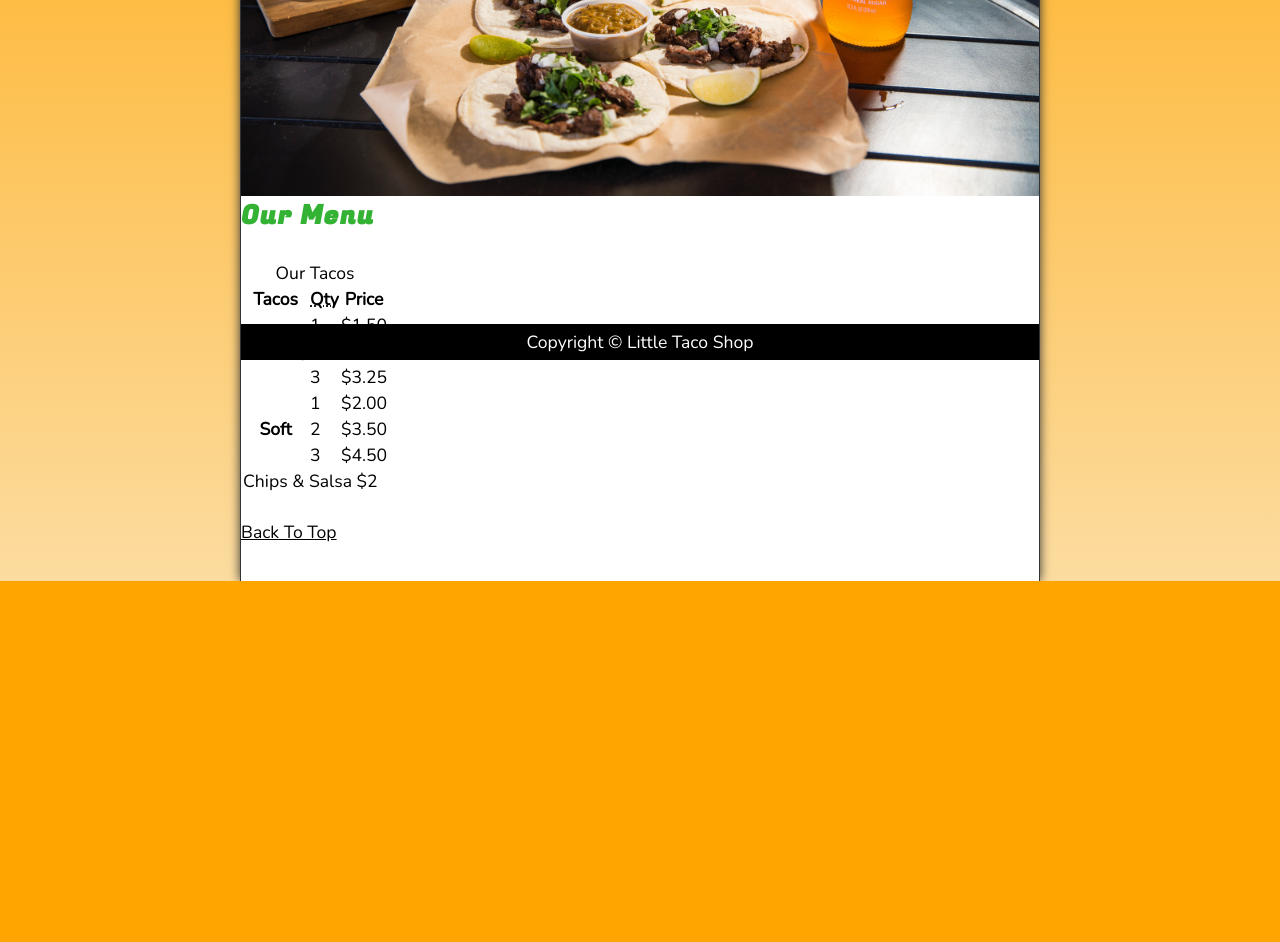
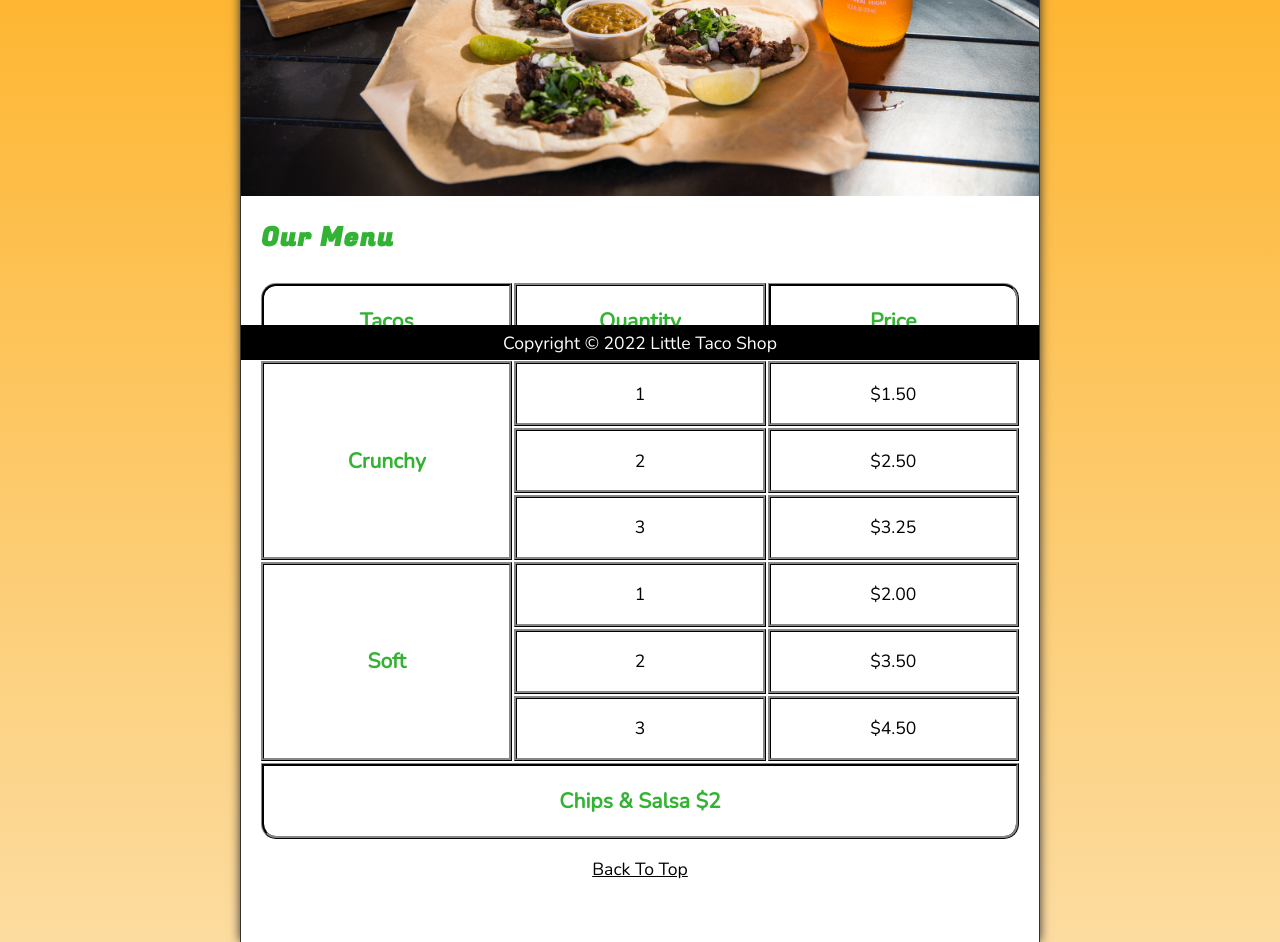
Before and after one commit to cecabrerac/css_course, a plain HTML site: page 24_lesson_starter/index.html in a window 1280 px wide. Shown: the part 440-1382 px from the top of the page. Before the commit the page ends 1021 px from the top, so only its background shows below. Drawn offline with nearby package versions, Linux system fonts and the light colour scheme.

Commit message:
Final Project Part3

```diff
--- a/24_lesson_starter/about.html
+++ b/24_lesson_starter/about.html
@@ -6,9 +6,10 @@
     <meta name="viewport" content="width=device-width, initial-scale=1.0" />
     <meta name="author" content="Carlos Cabrera" />
     <meta name="description" content="About The Little Taco Shop" />
-    <title>About The Little Taco Shop</title>
+    <title>About LTS</title>
     <link rel="icon" href="favicon.ico" type="image/x-icon" />
     <link rel="stylesheet" href="css/style.css" />
+    <script src="js/main.js" defer></script>
   </head>
   <body>
     <header class="header">
@@ -43,7 +44,7 @@
       </figure>
     </section>
     <main class="main">
-      <article id="about" class="main__article">
+      <article id="about" class="main__article about">
         <h2>About <abbr title="The Little Taco Shop">LTS</abbr></h2>
         <p>
           <abbr title="The Little Taco Shop">LTS</abbr> was founded in
@@ -51,11 +52,11 @@
           <strong>love of tacos</strong> 🌮🌮🌮. We hope our shop adds a unique
           and interesting place to our little town.
         </p>
-        <aside>
+        <aside class="about__trivia">
           <h3>Taco Trivia</h3>
           <details>
             <summary>When did tacos first appear in the United Stated?</summary>
-            <p>
+            <p class="about__trivia-answer">
               Jeffrey M. Pilcher, taco historian and professor of history at the
               University of Minnesota, says the earliest mention of tacos in the
               United States are in a newspaper from
@@ -74,7 +75,7 @@
     </main>
     <footer class="footer">
       <p>
-        <span class="nowrap">Copyright &copy;</span>
+        <span class="nowrap">Copyright &copy; <time id="year"></time></span>
         <span class="nowrap">Little Taco Shop</span>
       </p>
     </footer>
--- a/24_lesson_starter/css/style.css
+++ b/24_lesson_starter/css/style.css
@@ -27,24 +27,26 @@ input, button, textarea {
     --FS: clamp(1rem, 2.2vh, 1.5rem);
 
     /* COLORS */
+    --BGCOLOR-FADE: rgb(252, 220, 160);
     --BGCOLOR: orange;
-    --BGCOLOR-FADE: rgb(252, 220, 160);
     --BGIMAGE: linear-gradient(to bottom, var(--BGCOLOR), var(--BGCOLOR-FADE));
     --BODY-BGCOLOR: #FFF;
+    --BORDER-COLOR: #333;
+    --BUTTON-COLOR: #FFF;
     --FONT-COLOR: #000;
-    --BORDER-COLOR: #333;
+    --HEADER-BGCOLOR: #000;
+    --HEADER-COLOR: #FFF;
+    --HERO-BGCOLOR: rgba(51, 178, 51, 0.75);
+    --HERO-COLOR: #FFF;
     --HIGHLIGHT-COLOR: rgb(51, 178, 51);
+    --LINK-ACTIVE: orange;
     --LINK-COLOR: #000;
     --LINK-HOVER: hsla(0, 0%, 0%, 0.6);
-    --LINK-ACTIVE: orange;
-    --HEADER-BGCOLOR: #000;
-    --HEADER-COLOR: #FFF;
     --NAV-BGCOLOR: #FFF;
-    --HERO-BGCOLOR: rgba(51, 178, 51, 0.75);
-    --HERO-COLOR: #FFF;
 
     /* BORDERS */
     --BORDERS: 1px solid var(--BORDER-COLOR);
+    --BORDER-RADIUS: 15px;
 
     /* STANDARD PADDING */
     --PADDING-TB: 0.25em;
@@ -52,7 +54,24 @@ input, button, textarea {
 
     /* STANDARD MARGIN */
     --MARGIN: clamp(1em, 2.5vh, 1.5em) 0;
+}
 
+@media (prefers-color-scheme: dark) {
+    :root {
+        --BGCOLOR-FADE: gray;
+        --BGCOLOR: #000;
+        --BODY-BGCOLOR: #333;
+        --BORDER-COLOR: whitesmoke;
+        --BUTTON-COLOR: #000;
+        --FONT-COLOR: whitesmoke;
+        --HEADER-COLOR: whitesmoke;
+        --HERO-COLOR: #333;
+        --HIGHLIGHT-COLOR: whitesmoke;
+        --LINK-ACTIVE: rgb(252, 200, 103);
+        --LINK-COLOR: whitesmoke;
+        --LINK-HOVER: orange;
+        --NAV-BGCOLOR: rgb(20, 20, 20);
+    }
 }
 
 /* || UTILITY CLASSES */
@@ -190,3 +209,145 @@ a:active {
     padding: var(--PADDING-TB) var(--PADDING_SIDE);
     text-align: center;
 }
+
+/* || MAIN */
+
+.main {
+    padding: var(--PADDING-TB) var(--PADDING_SIDE);
+}
+
+.main__article {
+    scroll-margin-top: 6.5rem;
+    margin: var(--MARGIN);
+}
+
+.main__article:first-child {
+    margin-top: 1em;
+}
+
+.main__article:last-child {
+    min-height: calc(100vh - 20rem);
+}
+
+/* || ABOUT */
+
+.about__trivia {
+    margin: var(--MARGIN);
+}
+
+.about__trivia-answer {
+    margin-top: 1em;
+}
+
+/* || CONTACT */
+
+.contact__h2 {
+    margin: 0;
+}
+
+.contact__fieldset {
+    border: none;
+}
+
+.contact__p {
+    margin: 1em 0;
+}
+
+.contact__label {
+    display: block;
+    font-weight: bold;
+}
+
+.contact__input, .contact__textarea {
+    padding: 0.5em;
+    border-radius: var(--BORDER-RADIUS);
+    border-width: 2px;
+    width: 100%;
+}
+
+.contact__button {
+    padding: 0.5em;
+    border-radius: var(--BORDER-RADIUS);
+    background-color: var(--HIGHLIGHT-COLOR);
+    color: var(--BUTTON-COLOR);
+    font-weight: bold;
+}
+
+/* || CONTACT */
+
+thead, tbody, tfoot, tr {
+    display: contents;
+}
+
+.menu__container {
+    display: grid;
+    grid-template-columns: repeat(3, 1fr);
+    grid-template-areas:
+        "hd1 hd2 hd3"
+        "cr cr1 cr1p"
+        "cr cr2 cr2p"
+        "cr cr3 cr3p"
+        "sf sf1 sf1p"
+        "sf sf2 sf2p"
+        "sf sf3 sf3p"
+        "cs cs cs";
+    gap: 0.1em;
+    margin-bottom: 1em;
+}
+
+.menu__cr {
+    grid-area: cr;
+}
+.menu__sf {
+    grid-area: sf;
+}
+.menu__cs {
+    grid-area: cs;
+}
+
+.menu__cr, .menu__sf, .menu__cs, .menu__header {
+    color: var(--HIGHLIGHT-COLOR);
+    font-weight: bold;
+    height: 100%;
+    display: grid;
+    place-content: center;
+}
+
+.menu__header, .menu__item {
+    width: 100%;
+    padding: 1em;
+    border: medium ridge var(--BORDER-COLOR);
+}
+
+.menu__item {
+    display: grid;
+    place-content: center;
+}
+
+thead th:first-child {
+    border-top-left-radius: var(--BORDER-RADIUS);
+}
+
+thead th:last-child {
+    border-top-right-radius: var(--BORDER-RADIUS);
+}
+
+tfoot td{
+    border-bottom-left-radius: var(--BORDER-RADIUS);
+    border-bottom-right-radius: var(--BORDER-RADIUS);
+}
+
+@media screen and (min-width: 576px){
+    .header__h1::before {
+        content: "🌮 ";
+    }
+    .header__h1::after {
+        content: " 🌮";
+    }
+    .menu__header,
+    .menu__cr,
+    .menu__sf,
+    .menu__cs {
+        font-size: 120%;
+    }
+}
--- a/24_lesson_starter/index.html
+++ b/24_lesson_starter/index.html
@@ -12,6 +12,7 @@
     <title>The Little Taco Shop</title>
     <link rel="icon" href="favicon.ico" type="image/x-icon" />
     <link rel="stylesheet" href="css/style.css" />
+    <script src="js/main.js" defer></script>
   </head>
 
   <body>
@@ -48,62 +49,65 @@
       </figure>
     </section>
     <main class="main">
-      <article id="menu" class="main__article">
-        <h2>Our Menu</h2>
-        <table>
-          <caption>
+      <article id="menu" class="main__article menu">
+        <h2 class="menu__h2">Our Menu</h2>
+        <table class="menu__container">
+          <caption class="offscreen">
             Our Tacos
           </caption>
           <thead>
             <tr>
-              <th>Tacos</th>
-              <th scope="col"><abbr title="Quantity">Qty</abbr></th>
-              <th scope="col">Price</th>
+              <th class="menu__header" scope="col">Tacos</th>
+              <th class="menu__header" scope="col">Quantity</th>
+              <th class="menu__header" scope="col">Price</th>
             </tr>
           </thead>
           <tbody>
             <tr>
-              <th scope="row" rowspan="3">Crunchy</th>
-              <td>1</td>
-              <td>$1.50</td>
+              <th class="menu__item menu__cr" scope="row" rowspan="3">
+                Crunchy
+              </th>
+              <td class="menu__item">1</td>
+              <td class="menu__item">$1.50</td>
             </tr>
             <tr>
-              <td>2</td>
-              <td>$2.50</td>
+              <td class="menu__item">2</td>
+              <td class="menu__item">$2.50</td>
             </tr>
             <tr>
-              <td>3</td>
-              <td>$3.25</td>
+              <td class="menu__item">3</td>
+              <td class="menu__item">$3.25</td>
             </tr>
             <tr>
-              <th scope="row" rowspan="3">Soft</th>
-              <td>1</td>
-              <td>$2.00</td>
+              <th class="menu__item menu__sf" scope="row" rowspan="3">Soft</th>
+              <td class="menu__item">1</td>
+              <td class="menu__item">$2.00</td>
             </tr>
             <tr>
-              <td>2</td>
-              <td>$3.50</td>
+              <td class="menu__item">2</td>
+              <td class="menu__item">$3.50</td>
             </tr>
             <tr>
-              <td>3</td>
-              <td>$4.50</td>
+              <td class="menu__item">3</td>
+              <td class="menu__item">$4.50</td>
             </tr>
           </tbody>
           <tfoot>
             <tr>
-              <td colspan="3">Chips &amp; Salsa $2</td>
+              <td class="menu__item menu__cs" colspan="3">
+                Chips &amp; Salsa $2
+              </td>
             </tr>
           </tfoot>
         </table>
-        <br />
-        <p>
+        <p class="center">
           <a href="#">Back To Top</a>
         </p>
       </article>
     </main>
     <footer class="footer">
       <p>
-        <span class="nowrap">Copyright &copy;</span>
+        <span class="nowrap">Copyright &copy; <time id="year"></time></span>
         <span class="nowrap">Little Taco Shop</span>
       </p>
     </footer>
--- /dev/null
+++ b/24_lesson_starter/js/main.js
@@ -0,0 +1,4 @@
+const year = document.getElementById("year");
+const thisYear = new Date().getFullYear();
+year.setAttribute("datetime", thisYear);
+year.textContent = thisYear;
```
Also changed, not shown: 24_lesson_starter/contact.html (+23 -14 lines), 24_lesson_starter/hours.html (+5 -1 lines).
